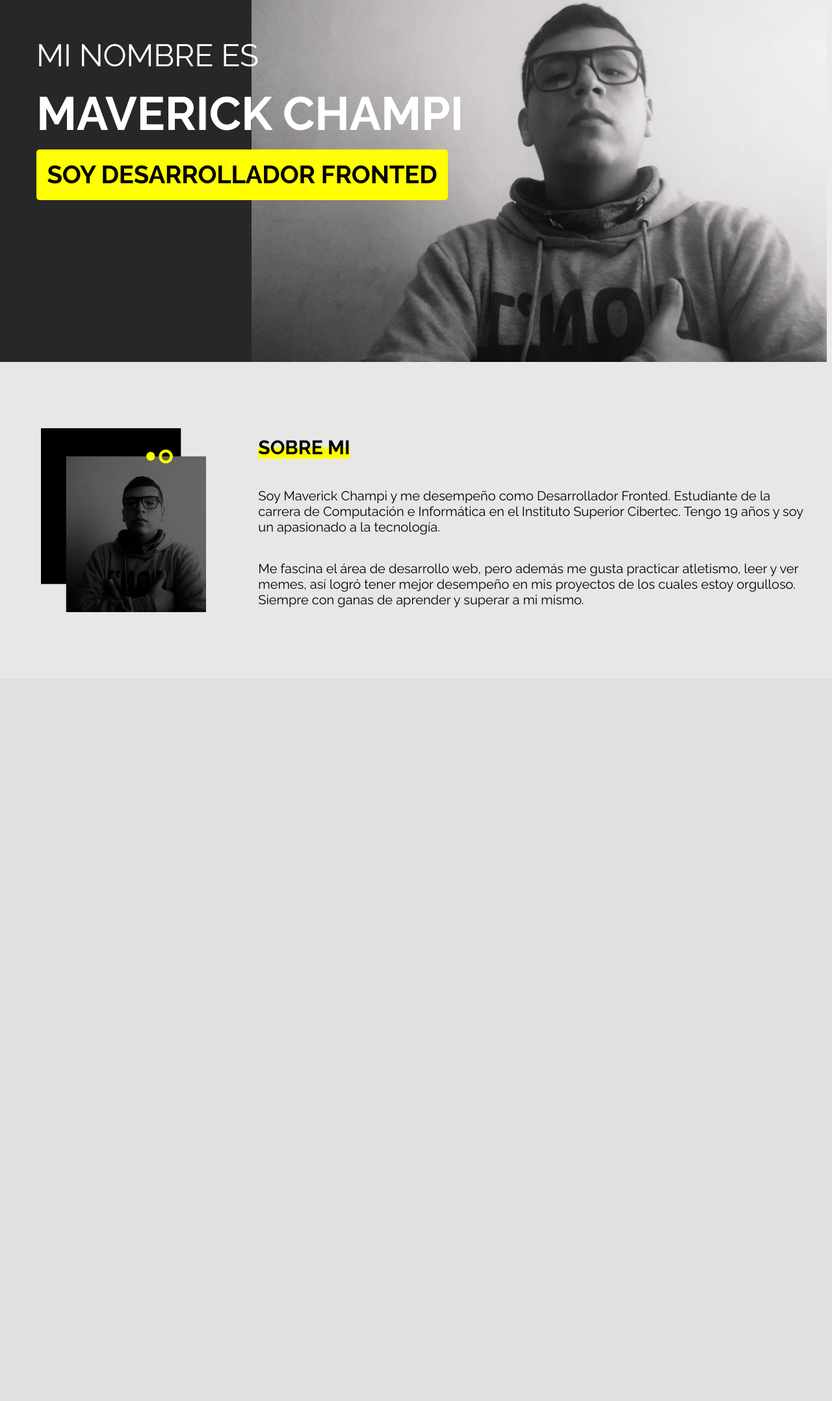
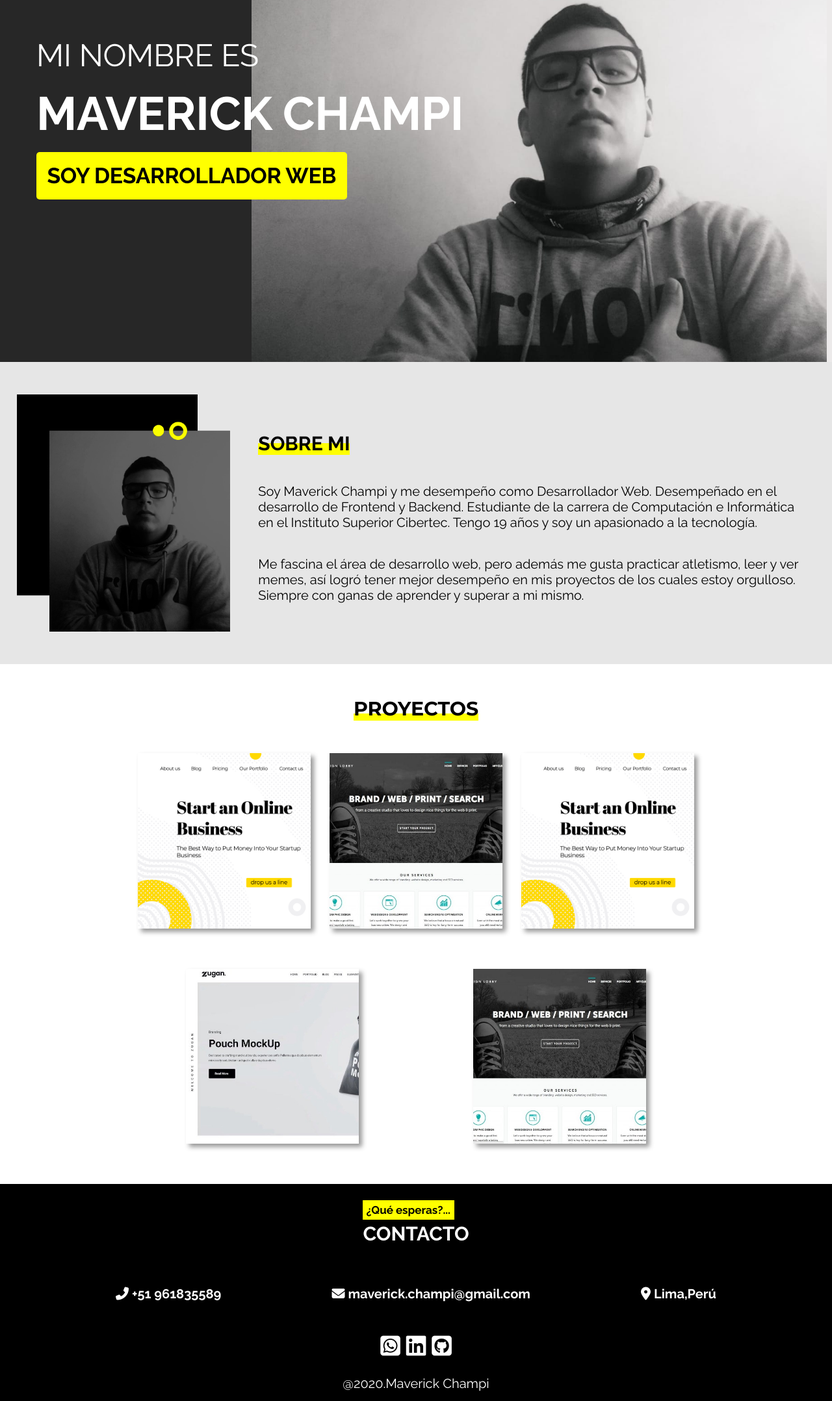
Before and after one commit to maverickchampi/portfolio, a PHP site: page / in a window 1280 px wide. Shown: the part 190-2346 px from the top of the page at 65% size. Before the commit the page ends 1132 px from the top, so only its background shows below. Run offline with PHP 8.4, Linux system fonts and the light colour scheme; some libraries are stand-ins or nearby versions.

Commit message:
pagina acabada falta retoques, foto y skills

```diff
--- a/css/estilos.css
+++ b/css/estilos.css
@@ -8,6 +8,9 @@
 body {
   font-family: var(--font-primary);
   margin: 0;
+}
+a{
+  text-decoration: none;
 }
 .burger-button {
   width: 40px;
@@ -35,6 +38,7 @@ body {
   align-items: inherit;
   height: inherit;
   flex-wrap: inherit;
+  flex-direction: inherit;
 }
 .header {
   background: linear-gradient(
@@ -85,11 +88,7 @@ ol {
   justify-content: center;
 }
 .hero {
-  background: linear-gradient(
-    to right,
-    var(--color-primary) 50%,
-    #ECEAEA 50%
-  );
+  background: linear-gradient(to right, var(--color-primary) 50%, #eceaea 50%);
   color: #fff;
   display: flex;
   /* height: 500px; */
@@ -114,8 +113,8 @@ h1 strong {
   font-size: 1.5em;
   font-weight: 700;
 }
-h1 span{
-  font-size: .8em;
+h1 span {
+  font-size: 0.7em;
   font-weight: 700;
   color: black !important;
   background-color: yellow !important;
@@ -131,40 +130,34 @@ h1 span{
   width: 100%;
   height: 100%;
 }
-.about{
+.about {
   display: flex;
   flex-wrap: initial;
   justify-content: center;
   align-items: center;
-  background-color: #e7e7e7;
+  background-color: rgb(230, 230, 230);
   font-family: var(--font-secondary);
   font-weight: 400;
   font-size: 20px;
 }
-.about .container{
-  margin: 5% 0;
-}
-h2{
+.about h2 {
   font-size: 30px;
   white-space: nowrap;
-  background: linear-gradient(
-    to bottom,
-    #e7e7e7 50%,
-    yellow 50%
-  );
+  background: linear-gradient(to bottom, transparent 50%, yellow 50%);
+  margin-top: 4%;
 }
-.about-image{
+.about-image {
+  margin: 4% 0;
   width: 30%;
-  margin: 0;
   display: inherit;
   justify-content: center;
   align-items: center;
 }
-.about-image img{
-  width: 70%;
+.about-image img {
+  width: 90%;
   height: auto;
 }
-.about-description{
+.about-description {
   width: 70%;
   font-size: 20px;
   display: inherit;
@@ -172,23 +165,135 @@ h2{
   flex-wrap: wrap;
   align-items: center;
 }
+.projects-title {
+  display: flex;
+  justify-content: center;
+}
+.projects-title h2 {
+  margin: 50px 0;
+  font-size: 30px;
+  background: linear-gradient(to bottom, transparent 70%, yellow 30%);
+}
+.projects {
+  display: flex;
+  justify-content: center;
+  flex-wrap: wrap;
+}
+.projects-items {
+  width: 70%;
+  height: auto;
+  display: flex;
+  flex-wrap: wrap;
+  justify-content: space-around;
+}
+.projects-details {
+  box-shadow: 5px 5px 7px #999;
+  margin-bottom: 7%;
+  width: 30%;
+  position: relative;
+}
+.projects-details img{
+  width: 100%;
+  height: 100%;
+}
+.projects-details p{
+  color: black;
+  position: absolute;
+  width: 100%;
+  display: none;
+  text-align: center;
+  justify-content: center;
+  align-items: center;
+  flex-direction: column;
+  top: 0;
+  bottom: 0;
+}
+.projects-details p img{
+  width: 30px;
+  height: auto;
+}
+.projects-details:hover{
+  background-color: yellow;
+}
+.projects-details:hover > img{
+  opacity: 0.3;
+}
+.projects-details:hover > p{
+  display: flex;
+}
+.contact{
+  display: flex;
+  justify-content: center;
+  align-items: center;
+  flex-direction: column;
+  background-color: black;
+  color: white;
+  font-family: var(--font-secondary);
+  font-weight: 400;
+  font-size: 20px;
+}
+.contact-title{
+  display: flex;
+  justify-content: center;
+  text-align: center;
+  flex-direction: column;
+}
+.contact .container{
+  width: 100%;
+}
+.contact h3{
+  width: 80%;
+  margin-top: 25px;
+  margin-bottom: 2px;
+  font-size: 17px;
+  padding: 5px;
+  color: black;
+  text-align: left;
+  background-color: yellow;
+}
+.contact h2{
+  margin-top: 2px;
+}
+.contact-description{
+  width: 100%;
+  margin: 40px 0;
+  display: flex;
+  justify-content: space-evenly;
+}
+.contact-description span{
+  font-size: 20px;
+  font-family: var(--font-secondary);
+}
+.contact-red_social{
+  font-size: 35px;
+  margin: 10px 0;
+}
+.contact-red_social a{
+  color: white;
+}
+.footer{
+  margin: 15px 0;
+}
 
 
 
 
 @media screen and (max-width: 1143px) {
-  h1{
+  h1 {
     font-size: 2.6em;
   }
 }
 @media screen and (max-width: 1023px) {
-  h1{
+  h1 {
     font-size: 2.3em;
   }
 }
 @media screen and (max-width: 895px) {
-  h1{
+  h1 {
     font-size: 2em;
+  }
+  .projects-details {
+    width: 45%;
   }
 }
 @media screen and (max-width: 767px) {
--- a/index.html
+++ b/index.html
@@ -44,7 +44,7 @@
           <h1>
             MI NOMBRE ES<br />
             <strong translate="no">MAVERICK CHAMPI</strong> <br />
-            <span>SOY DESARROLLADOR FRONTED</span>
+            <span>SOY DESARROLLADOR WEB</span>
           </h1>
         </div>
         <div class="hero-image">
@@ -60,21 +60,125 @@
         <div class="about-description">
           <h2>SOBRE MI</h2>
           <p>
-            Soy Maverick Champi y me desempeño como Desarrollador
-            Fronted. Estudiante de la carrera de Computación e Informática en el
-            Instituto Superior Cibertec. Tengo 19 años y soy un apasionado a la tecnología.
+            Soy Maverick Champi y me desempeño como Desarrollador Web. Desempeñado en el desarrollo de Frontend y Backend.
+            Estudiante de la carrera de Computación e Informática en el
+            Instituto Superior Cibertec. Tengo 19 años y soy un apasionado a la
+            tecnología.
           </p>
           <p>
-            Me fascina el área de desarrollo web, pero además me gusta
-            practicar atletismo, leer y ver memes, así logró tener mejor
-            desempeño en mis proyectos de los cuales estoy orgulloso. Siempre con ganas de aprender y superar a mi mismo.
+            Me fascina el área de desarrollo web, pero además me gusta practicar
+            atletismo, leer y ver memes, así logró tener mejor desempeño en mis
+            proyectos de los cuales estoy orgulloso. Siempre con ganas de
+            aprender y superar a mi mismo.
           </p>
         </div>
       </div>
     </section>
-    <section class="skills" id="habilidades"></section>
-    <section class="projects" id="proyectos"></section>
-    <footer class="contact" id="contacto"></footer>
+    <!-- <section class="skills" id="habilidades">
+      <div class="container">
+        <div class="skills-title">
+          <h2>HABILIDADES</h2>
+        </div>
+        <div class="skill-box-master">
+          <div class="skill-box">
+            <h3>Desarrollo Frontend</h3>
+            <i class="fab fa-html5" title="Html5"> Html 5</i>
+            <i class="fab fa-css3-alt" title="Css3"> Css 3</i>
+            <i class="fab fa-js-square" title="JavaScript"> JavaScript</i>
+            <i class="fab fa-bootstrap" title="Bootstrap"> Bootstrap</i>
+          </div>
+          <div class="skill-box">
+            <h3>Desarrollo Backend</h3>
+            <i class="fab fa-java" title="Java SE/EE"> Java SE/EE</i>
+            <i class="fab fa-python" title="Python"> Python</i>
+            <i class="fab fa-cuttlefish" title="C#"
+              ><strong>#</strong> C-Sharp</i
+            >
+            <i class="fas fa-database" title="Sql"> <span>Sql</span></i>
+          </div>
+          <div class="skill-box">
+            <h3>Control de Versiones</h3>
+            <i class="fab fa-git-alt" title="Git"> Git</i>
+            <i class="fab fa-github" title="GitHub"> GitHub</i>
+            <i class="fas fa-terminal" title="Terminal">
+              <span>Terminal</span></i
+            >
+            <i class="fab fa-linux" title="Linux"> Linux</i>
+          </div>
+        </div>
+      </div>
+    </section> -->
+
+    <div class="projects-title" id="proyectos">
+      <h2>PROYECTOS</h2>
+    </div>
+    <section class="projects">
+      <div class="container">
+        <div class="projects-items">
+          <a href="https://www.google.com" class="projects-details">
+            <img src="images/projects.png" alt="Imagen de proyecto" />
+            <p>
+              <img src="images/search.png" alt="Imagen de lupa" />
+              Tienda Store<br />
+              Html5,Css3,Js
+            </p>
+          </a>
+          <a href="#" class="projects-details">
+            <img src="images/web2.jpg" alt="Imagen de proyecto" />
+            <p>
+              <img src="images/search.png" alt="Imagen de lupa" />
+              Tienda Store<br />
+              Html5,Css3,Js
+            </p></a
+          >
+          <a href="#" class="projects-details">
+            <img src="images/projects.png" alt="Imagen de proyecto" />
+            <p>
+              <img src="images/search.png" alt="Imagen de lupa" />
+              Tienda Store<br />
+              Html5,Css3,Js
+            </p></a
+          >
+          <a href="#" class="projects-details">
+            <img src="images/web3.jpg" alt="Imagen de proyecto" />
+            <p>
+              <img src="images/search.png" alt="Imagen de lupa" />
+              Tienda Store<br />
+              Html5,Css3,Js
+            </p></a
+          >
+          <a href="#" class="projects-details">
+            <img src="images/web2.jpg" alt="Imagen de proyecto" />
+            <p>
+              <img src="images/search.png" alt="Imagen de lupa" />
+              Tienda Store<br />
+              Html5,Css3,Js
+            </p></a
+          >
+        </div>
+      </div>
+    </section>
+    <footer class="contact" id="contacto">
+      <div class="container">
+        <div class="contact-title">
+          <h3>¿Qué esperas?...</h3>
+          <h2>CONTACTO</h2>
+        </div>
+        <div class="contact-description">
+          <i class="fas fa-phone-alt"> <span>+51 961835589</span></i>
+          <i class="fas fa-envelope"> <span>maverick.champi@gmail.com</span></i>
+          <i class="fas fa-map-marker-alt"> <span>Lima,Perú</span></i>
+        </div>
+        <div class="contact-red_social">
+          <a href="https://wa.link/abw60e"><i class="fab fa-whatsapp-square"></i></a>
+          <a href="https://www.linkedin.com/in/maverickchampi/"><i class="fab fa-linkedin"></i></a>
+          <a href="https://github.com/maverickchampi"><i class="fab fa-github-square"></i></i></a>
+        </div>
+        <div class="footer">
+            @2020.Maverick Champi
+        </div>
+      </div>
+    </footer>
 
     <script
       src="https://kit.fontawesome.com/905fa6d085.js"
```
Also changed, not shown: other parts of css/estilos.css (+64 -18 lines), images/projects.png (added), images/search.png (added), images/web2.jpg (added), images/web3.jpg (added).
